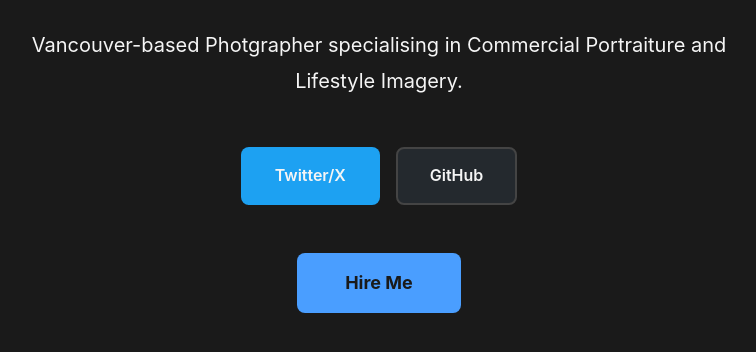
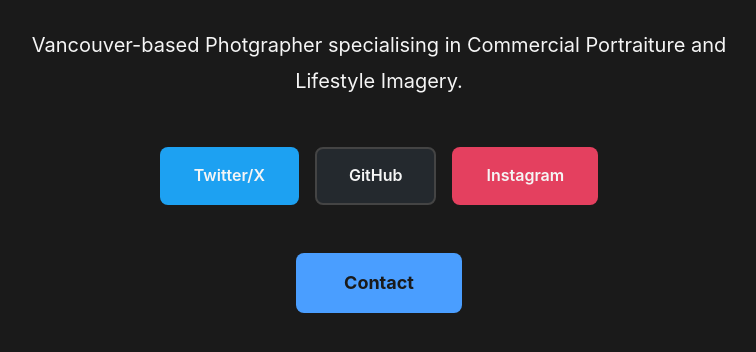
Before and after one commit to kevholloway/test, a plain HTML site: page index.html in a window 1280 px wide. Shown: the part 392-744 px from the top of the page, without its empty margins (261-1017 px from the left). Drawn offline with Linux system fonts and the light colour scheme.

Commit message:
Update social links and contact

```diff
--- a/index.html
+++ b/index.html
@@ -30,19 +30,22 @@
         <!-- Social Links Section -->
         <section class="social-section">
             <div class="social-links">
-                <a href="https://twitter.com" target="_blank" rel="noopener noreferrer" class="social-button social-button-twitter" aria-label="Follow on Twitter/X">
+                <a href="https://x.com/adamandkev" target="_blank" rel="noopener noreferrer" class="social-button social-button-twitter" aria-label="Follow on Twitter/X">
                     Twitter/X
                 </a>
-                <a href="https://github.com" target="_blank" rel="noopener noreferrer" class="social-button social-button-github" aria-label="View GitHub profile">
+                <a href="https://github.com/adamandkev" target="_blank" rel="noopener noreferrer" class="social-button social-button-github" aria-label="View GitHub profile">
                     GitHub
+                </a>
+                <a href="https://instagram.com/adamandkev" target="_blank" rel="noopener noreferrer" class="social-button social-button-instagram" aria-label="Follow on Instagram">
+                    Instagram
                 </a>
             </div>
         </section>
 
         <!-- Hire Me Section -->
         <section class="hire-section">
-            <a href="mailto:your.email@example.com?subject=Hire%20Me%20Inquiry" class="hire-button" aria-label="Send email to hire me">
-                Hire Me
+            <a href="mailto:kev@adamandkev.com" class="hire-button" aria-label="Send email to contact">
+                Contact
             </a>
         </section>
     </main>
--- a/styles/main.css
+++ b/styles/main.css
@@ -13,6 +13,7 @@
     --accent-hover: #6bb0ff;
     --social-twitter: #1da1f2;
     --social-github: #24292e;
+    --social-instagram: #E4405F;
 }
 
 /* Base Styles */
@@ -135,6 +136,17 @@ body {
     box-shadow: 0 4px 12px rgba(36, 41, 46, 0.4);
 }
 
+.social-button-instagram {
+    background-color: var(--social-instagram);
+}
+
+.social-button-instagram:hover,
+.social-button-instagram:focus {
+    background-color: #C13584;
+    transform: translateY(-2px);
+    box-shadow: 0 4px 12px rgba(228, 64, 95, 0.4);
+}
+
 /* Hire Me Section */
 .hire-section {
     margin-bottom: 2rem;
```
Also changed, not shown: 1 other file.
